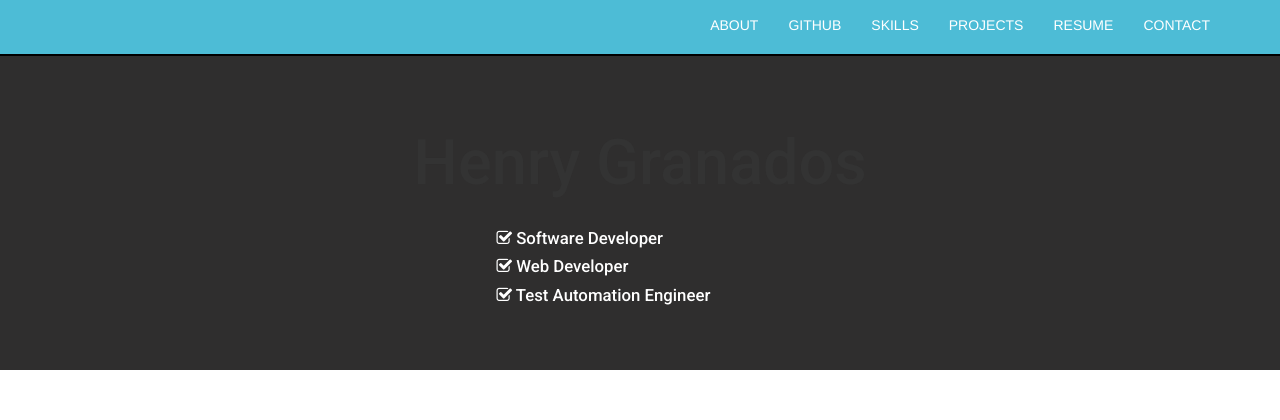
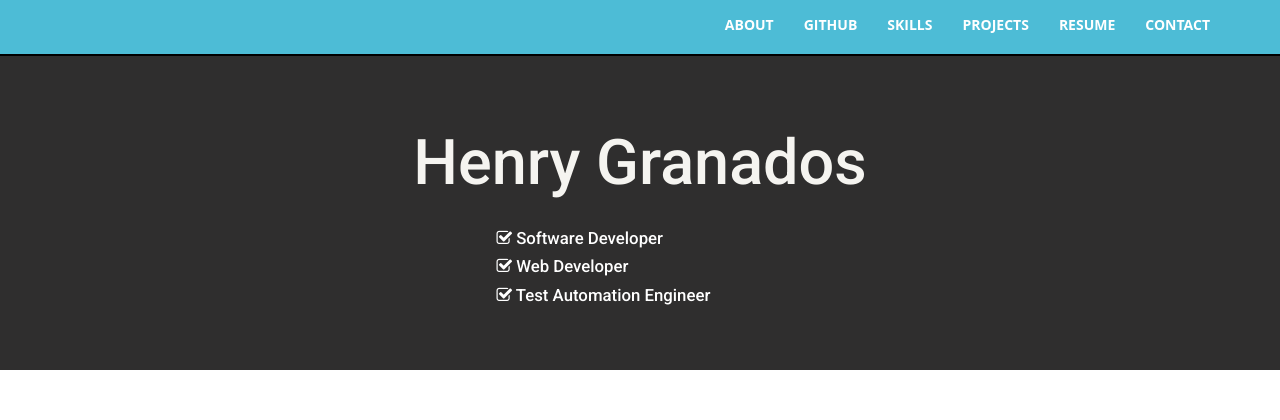
Before and after one commit to henrygranados/henrygranados.github.io, a PHP site: page /index.html in a window 1280 px wide. Shown: the top 420 px of the page. Run offline with PHP 8.4, Linux system fonts and the light colour scheme; some libraries are stand-ins or nearby versions.

Commit message:
quick updates

```diff
--- a/styles/main.css
+++ b/styles/main.css
@@ -113,10 +113,14 @@ footer ul li {
 }
 #testing{
 color:white;
-font-family: "Helvetica Neue",Helvetica,Arial,sans-serif;
+font-family: 'Open Sans', sans-serif;
+text-shadow: 0 0px 0 transparent;
+font-weight: 700;
+text-transform: uppercase;
 }
 #testing:hover{
 color:#333333;
+font-family: 'Open Sans', sans-serif;
 }
 #copy{
 font-family:arial;
@@ -125,3 +129,7 @@ text-align:center;
 padding-bottom:0px;
 background:#26292B;
 }
+#henry{
+color:#F5F4F0;
+
+}
```
